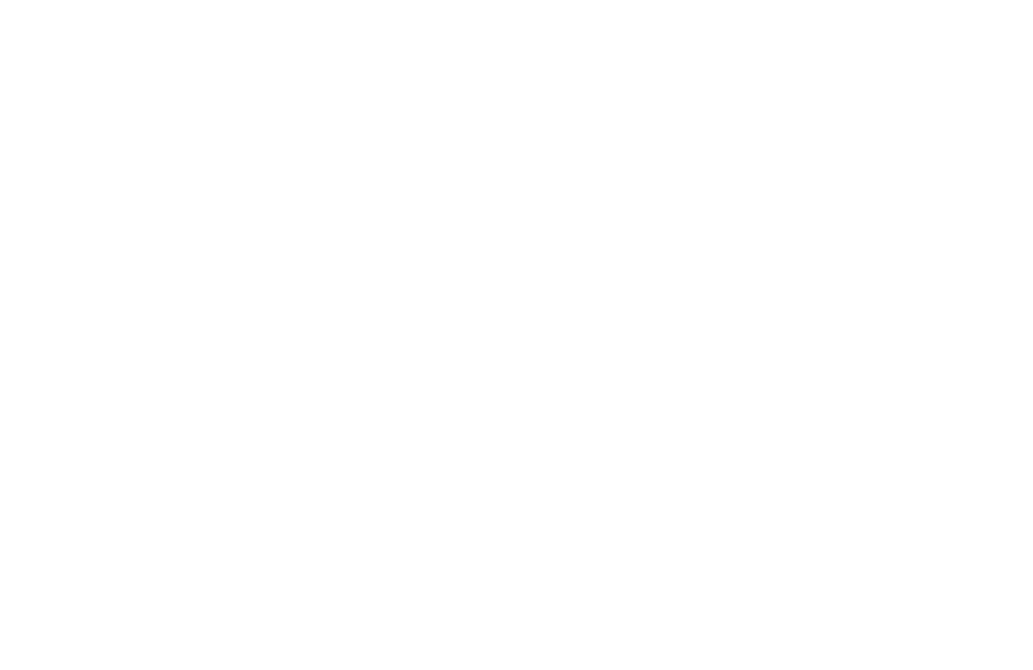
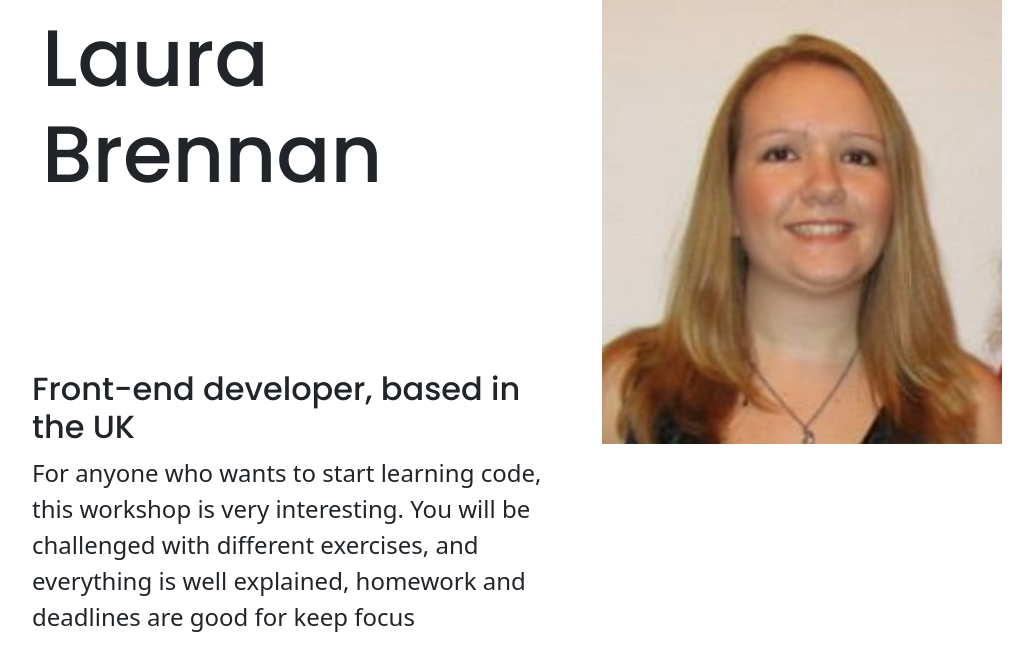
Before and after one commit to LaBren90/Portfolio-project, a plain HTML site: page about.html in a window 1280 px wide. Shown: the whole page, without its empty margins (50-1083 px from the left). Drawn offline with nearby package versions, Linux system fonts and the light colour scheme.

Commit message:
html elements of about page

```diff
--- a/about.html
+++ b/about.html
@@ -26,7 +26,25 @@
       href="https://fonts.googleapis.com/css2?family=Poppins:ital,wght@0,400;0,500;0,700;0,800;0,900;1,400;1,500&display=swap"
       rel="stylesheet"
     />
-    <title>Laura Brennan | Portfolio Homepage</title>
+    <title>Laura Brennan | About me</title>
   </head>
-  <body></body>
+  <body>
+    <div class="container">
+      <div class="row">
+        <div class="col-6">
+          <h1>Laura Brennan</h1>
+          <h2>Front-end developer, based in the UK</h2>
+          <p>
+            For anyone who wants to start learning code, this workshop is very
+            interesting. You will be challenged with different exercises, and
+            everything is well explained, homework and deadlines are good for
+            keep focus
+          </p>
+        </div>
+        <div class="col-6">
+          <img src="/images/profile-picture.jpg" alt="Profile picture" />
+        </div>
+      </div>
+    </div>
+  </body>
 </html>
```
Also changed, not shown: images/profile-picture.jpg (added).
